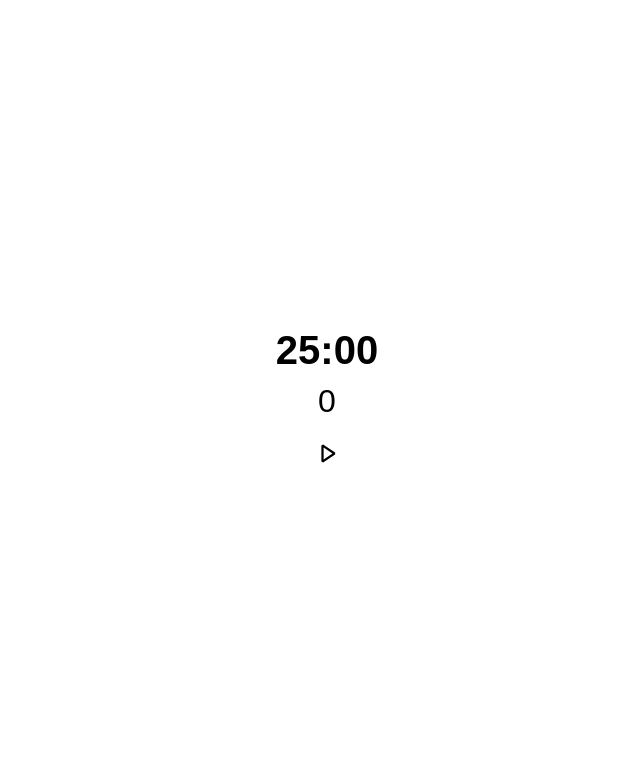
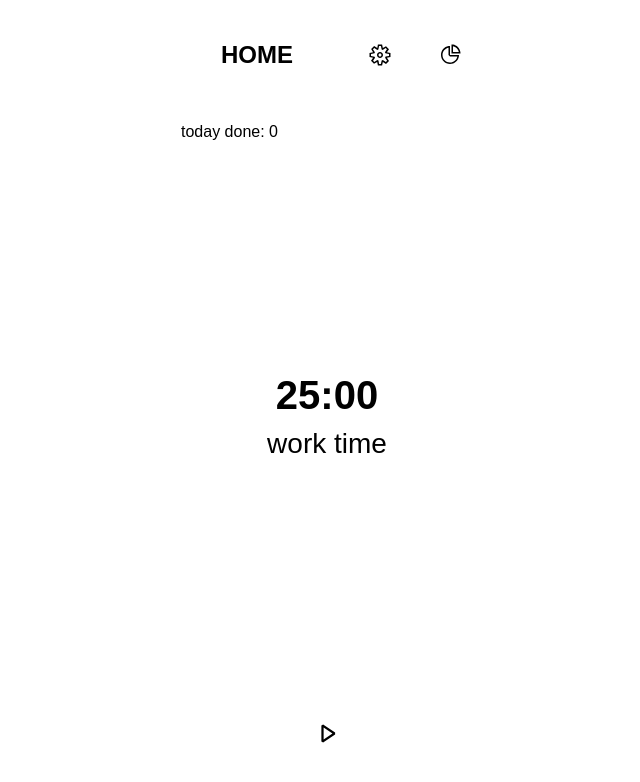
Before and after one commit to SoroushOwji/pomodoro, a React (Create React App) app: page / in a window 1280 px wide. Shown: the top 782 px of the page, without its empty margins (313-953 px from the left). Built offline with nearby package versions, Linux system fonts and the light colour scheme; a web font is replaced by a local one.

Commit message:
feat: navbar

```diff
--- a/package.json
+++ b/package.json
@@ -38,5 +38,8 @@
       "last 1 firefox version",
       "last 1 safari version"
     ]
+  },
+  "devDependencies": {
+    "react-router-dom": "^6.0.2"
   }
 }
--- a/src/App.css
+++ /dev/null
@@ -1,6 +0,0 @@
-.app {
-    display: flex;
-    flex-direction: column;
-    height: 100vh;
-    justify-content: center;
-}
--- a/src/App.js
+++ b/src/App.js
@@ -1,13 +1,44 @@
+import React from "react";
+import { BrowserRouter as Router, Route, Routes } from "react-router-dom";
+
 import Timer from './Timer';
+import Nav from './Nav';
 
-import './App.css';
+import './app.scss';
+
+
+function Home() {
+  return (
+    <>
+      <Timer />
+    </>
+  )
+}
+
+function Stats() {
+  return <div>stats here</div>
+}
+
+function Setting() {
+  return  <div>settings here</div>
+}
+
 
 function App() {
   return (
     <div className="container">
       <div className="row">
         <div className="col-12 col-md-6 col-lg-4 offset-md-3 offset-lg-4 app">
-          <Timer />
+          <Router>
+            <Nav />
+            <div className="app__container">
+              <Routes>
+                <Route path="/" element={<Home />} />
+                <Route path="/stats" element={<Stats />} />
+                <Route path="/setting" element={<Setting />} />
+              </Routes>
+            </div>
+          </Router>
         </div>
       </div>
     </div>
--- /dev/null
+++ b/src/IconButton/icon-button.scss
@@ -0,0 +1,18 @@
+.button {
+  background-color: #fff;
+  font-size: 1.5rem;
+  border: none;
+  height: 50px;
+  width: 50px;
+  display: flex;
+  justify-content: center;
+  align-items: center;
+  border-radius: 100px;
+  margin: 10px;
+  &:hover {
+    background-color: #eee;
+  }
+  &:active {
+    background-color: #ddd;
+  }
+}
--- /dev/null
+++ b/src/IconButton/index.js
@@ -0,0 +1,11 @@
+import React from "react";
+
+import './icon-button.scss';
+
+export default function IconButton({ children, ...props }) {
+  return(
+    <button {...props} className="button">
+      {children}
+    </button>
+  )
+}
--- /dev/null
+++ b/src/Nav/index.js
@@ -0,0 +1,28 @@
+import React from "react";
+import { VscGear, VscPieChart } from "react-icons/vsc";
+import { Link } from 'react-router-dom';
+
+import IconButton from "../IconButton";
+
+import './nav.scss';
+
+
+export default function Nav() {
+  return (
+    <nav className="nav">
+      <Link className="nav__home" to="/">
+        HOME
+      </Link>
+      <Link to="/setting">
+        <IconButton>
+          <VscGear />
+        </IconButton>
+      </Link>
+      <Link to="/stats">
+        <IconButton>
+          <VscPieChart />
+        </IconButton>
+      </Link>
+    </nav>
+  )
+}
--- /dev/null
+++ b/src/Nav/nav.scss
@@ -0,0 +1,22 @@
+
+.nav {
+  padding: 20px 20px 0 20px;
+  display: flex;
+  justify-content: flex-start;
+
+  &__home {
+    flex-grow: 1;
+    text-decoration: none;
+    display: flex;
+    justify-content: center;
+    align-items: center;
+    font-size: 1.5rem;
+    font-weight: bold;
+    color: black;
+    box-sizing: border-box;
+    &:hover {
+      color: black;
+      border-bottom: 2px solid crimson;
+    }
+  }
+}
--- a/src/Timer/index.js
+++ b/src/Timer/index.js
@@ -1,37 +1,93 @@
-import React, {useEffect, useState} from "react";
+import React, { useEffect, useReducer } from "react";
 import { VscDebugStart, VscDebugStop, VscDebugPause } from 'react-icons/vsc';
 
-import { useStopwatch, getMinutes, getSeconds } from "./utils";
+import { useStopwatch, getMinutes, getSeconds, isEven } from "./utils";
+import IconButton from "../IconButton";
 
 import './timer.scss';
 
+const DONE_CYCLE = 'DONE_CYCLE';
+const UPDATE_WORK = 'UPDATE_WORK';
+const UPDATE_SHORT = 'UPDATE_SHORT';
+const UPDATE_LONG = 'UPDATE_LONG';
+
+const initialState = {
+  cycles: 0,
+  short: 5,
+  long: 20,
+  work: 25,
+  type: 'work',
+  done: 0,
+}
+
+function reducer(state, { type, payload }) {
+  switch (type) {
+    case DONE_CYCLE: {
+      const cycles = state.cycles + 1
+      if(cycles % 8 === 7) {
+        return { ...state, type: 'long', cycles, done: state.done + 1 }
+      } else if (isEven(cycles)) {
+        return { ...state, type: 'short', cycles, done: state.done + 1 }
+      } else {
+        return { ...state, type: 'work', cycles }
+      }
+    }
+    case UPDATE_WORK : return { ...state, work: payload.min }
+    case UPDATE_LONG : return { ...state, long: payload.min }
+    case UPDATE_SHORT : return { ...state, short: payload.min }
+    default: return { ...state }
+  }
+}
+
+function init(initialState) {
+  return {
+    ...initialState
+  }
+}
+
 export default function Timer() {
-  const [timer, start, stop, reset, pending] = useStopwatch(25);
-  const [cycles, setCycle] = useState(0);
+  const [state, dispatch] = useReducer(reducer, initialState, init);
+  const [timer, start, stop, reset, pending, set] = useStopwatch(25);
 
   useEffect(() => {
     return stop();
   }, [stop])
 
+  const readableTime = `${getMinutes(timer)}:${getSeconds(timer)}`
+
   useEffect(() => {
-    document.title = `${getMinutes(timer)}:${getSeconds(timer)}`
+    document.title = readableTime;
     if(timer === 0) {
-      setCycle(cycles => cycles + 1)
+      dispatch({ type: DONE_CYCLE });
     }
-  }, [timer])
+  }, [readableTime, reset, timer])
 
+  useEffect(() => {
+    set(state[state.type])
+  }, [set, state, state.type])
 
   const actions = pending
-    ? <div>
-      <button onClick={stop} className="timer__button"><VscDebugPause /></button>
-      <button onClick={reset} className="timer__button"><VscDebugStop /></button>
-    </div>
-    : <button onClick={start} className="timer__button"><VscDebugStart /></button>
+    ? (
+      <div className="timer__actions">
+        <IconButton onClick={stop}><VscDebugPause /></IconButton>
+        <IconButton onClick={reset}><VscDebugStop /></IconButton>
+      </div>
+    )
+    : (
+      <div className="timer__actions">
+        <IconButton onClick={start}><VscDebugStart /></IconButton>
+      </div>
+    )
 
   return (
     <div className="timer">
-      <h1 className="timer__counter">{getMinutes(timer)}:{getSeconds(timer)}</h1>
-      <h2>{cycles}</h2>
+      <div className="timer__header">
+        <h6 className="timer__done">today done: {state.done}</h6>
+      </div>
+      <div className="timer__main">
+        <h1 className="timer__counter">{readableTime}</h1>
+        <h3>{state.type} {isEven(state.cycles) ? 'break' : 'time'}</h3>
+      </div>
       {actions}
     </div>
   )
--- a/src/Timer/timer.scss
+++ b/src/Timer/timer.scss
@@ -1,26 +1,39 @@
 .timer {
-  font-size: 1.5rem;
-  flex-grow: 1;
   display: flex;
   flex-direction: column;
   justify-content: center;
   align-items: center;
+  min-height: 100%;
 
   &__counter {
     font-weight: bold;
   }
 
-  &__button {
-    background-color: #fff;
-    border: none;
-    height: 45px;
-    width: 45px;
-    border-radius: 100px;
-    &:hover {
-      background-color: #eee;
-    }
-    &:active {
-      background-color: #ddd;
-    }
+  &__header {
+    width: 100%;
+    padding: 32px;
+    display: flex;
+    flex-direction: row;
+    justify-content: space-around;
+    align-items: center;
+  }
+
+  &__done {
+    margin: 0;
+    flex-grow: 1;
+  }
+
+  &__main {
+    flex-grow: 1;
+    display: flex;
+    justify-content: center;
+    align-items: center;
+    flex-direction: column;
+  }
+
+  &__actions {
+    display: flex;
+    flex-direction: row;
+    padding: 32px;
   }
 }
--- a/src/Timer/utils.js
+++ b/src/Timer/utils.js
@@ -13,11 +13,28 @@ export function getMinutes(sec) {
   return Math.floor(sec/60)
 }
 
+export function not(fn) {
+  return function (...args) {
+    return !fn(...args)
+  }
+}
+
+export function isEven(number) {
+  return number % 2;
+}
+
+export function isOdd(number) {
+  return not(isEven(number));
+}
+
 export function useStopwatch(min) {
   const [seconds, setSeconds] = useState(60 * min);
   const [pending, setPending] = useState(false);
   let reference = useRef(null);
 
+  const set = useCallback(function (min) {
+    setSeconds(min * 60);
+  }, [])
 
   const stop = useCallback(function () {
     clearInterval(reference.current)
@@ -32,13 +49,13 @@ export function useStopwatch(min) {
       } else {
         stop();
       }
-    }, 1000)
+    }, 1)
   }, [seconds, stop])
 
   const reset = useCallback(function () {
    stop();
-   setSeconds(min * 60);
-  }, [min, stop])
+   set(min);
+  }, [min, set, stop])
 
   useEffect(function () {
     if(seconds === 0) {
@@ -46,5 +63,5 @@ export function useStopwatch(min) {
     }
   }, [reset, seconds])
 
-  return [seconds, start, stop, reset, pending]
+  return [seconds, start, stop, reset, pending, set]
 }
--- /dev/null
+++ b/src/app.scss
@@ -0,0 +1,10 @@
+.app {
+  display: flex;
+  flex-direction: column;
+  height: 100vh;
+  justify-content: center;
+
+  &__container {
+    flex: 1;
+  }
+}
```
Also changed, not shown: 1 other file (tests, documents, lock files or other folders).
